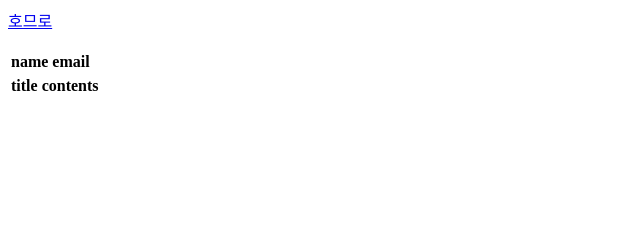
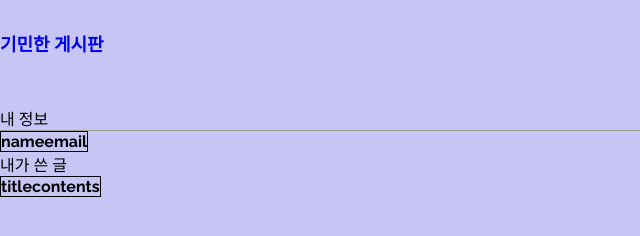
Before and after one commit to MinseokJoo/board-fe, a website: page html/profile.html in a window 1280 px wide. Shown: the whole page, without its empty margins (0-640 px from the left). Drawn offline with Linux system fonts and the light colour scheme; no server answers.

```diff
--- a/html/profile.html
+++ b/html/profile.html
@@ -1,23 +1,51 @@
 <!DOCTYPE html>
 <html lang="en">
     <head>
-  <meta charset="UTF-8">
-  <meta http-equiv="X-UA-Compatible" content="IE=edge">
-  <meta name="viewport" content="width=device-width, initial-scale=1.0">
+        <meta charset="UTF-8" />
+        <meta http-equiv="X-UA-Compatible" content="IE=edge" />
+        <meta name="viewport" content="width=device-width, initial-scale=1.0" />
         <title>Document</title>
     </head>
+    <style>
+        @import url('https://fonts.googleapis.com/css?family=Raleway:400,700');
+        * {
+            margin: 0;
+            padding: 0;
+            font-family: Raleway, sans-serif;
+        }
+
+        body {
+            background: #c7c5f4;
+        }
+        .home {
+            margin-top: 30px;
+            margin-bottom: 50px;
+        }
+
+        .info {
+            border-bottom: 1px solid #999;
+        }
+
+        table {
+            border-collapse: collapse;
+        }
+    </style>
     <body>
-  <div>
-    <a href="/home">호므로</a>
-  </div><br>
-  <table id="info-table">
+        <div class="home">
+            <a href="/" style="text-decoration: none"><strong style="font-size: large">기민한 게시판</strong></a>
+        </div>
+        <!-- 홈으로 가기 -->
+
+        <div class="info">내 정보</div>
+        <table id="info-table" style="border: 1px solid black">
             <tr>
                 <th>name</th>
                 <th>email</th>
             </tr>
         </table>
 
-  <table id="myposts-table">
+        <div>내가 쓴 글</div>
+        <table id="myposts-table" style="border: 1px solid black">
             <tr>
                 <th>title</th>
                 <th>contents</th>
@@ -26,23 +54,25 @@
     </body>
 </html>
 <script>
-  fetch("http://localhost:5000/userInfos", {credentials: "include"}).then(response => response.json()).then(({userInfo}) => {
+    fetch('http://localhost:5000/userInfos', { credentials: 'include' })
+        .then((response) => response.json())
+        .then(({ userInfo }) => {
             const row = `
     <td>${userInfo.name}</td>
-    <td>${userInfo.email}</td>`
+    <td>${userInfo.email}</td>`;
 
-    const tr = document.createElement("tr")
-    tr.innerHTML = row
-    document.getElementById("info-table").appendChild(tr)
+            const tr = document.createElement('tr');
+            tr.innerHTML = row;
+            document.getElementById('info-table').appendChild(tr);
 
-    for (let i = 0; i < userInfo.Articles.length; i++){
+            for (let i = 0; i < userInfo.Articles.length; i++) {
                 const a = `
         <td>${userInfo.Articles[i].title}</td>
-        <td>${userInfo.Articles[i].contents}</td>`
+        <td>${userInfo.Articles[i].contents}</td>`;
 
-        const t = document.createElement("tr")
-        t.innerHTML = a
-        document.getElementById("myposts-table").appendChild(t)
+                const t = document.createElement('tr');
+                t.innerHTML = a;
+                document.getElementById('myposts-table').appendChild(t);
             }
-  })
+        });
 </script>
```
Also changed, not shown: html/comments.html (+1 -0 lines), html/write.html (+1 -1 lines). Lines whose indentation alone changed are shown as unchanged.
